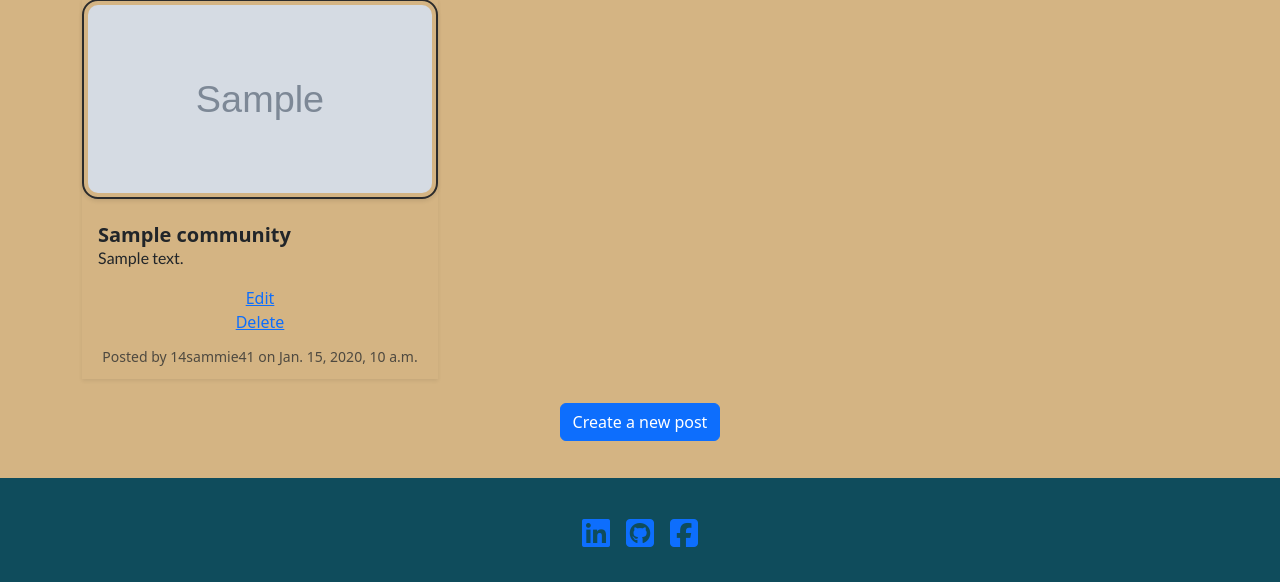
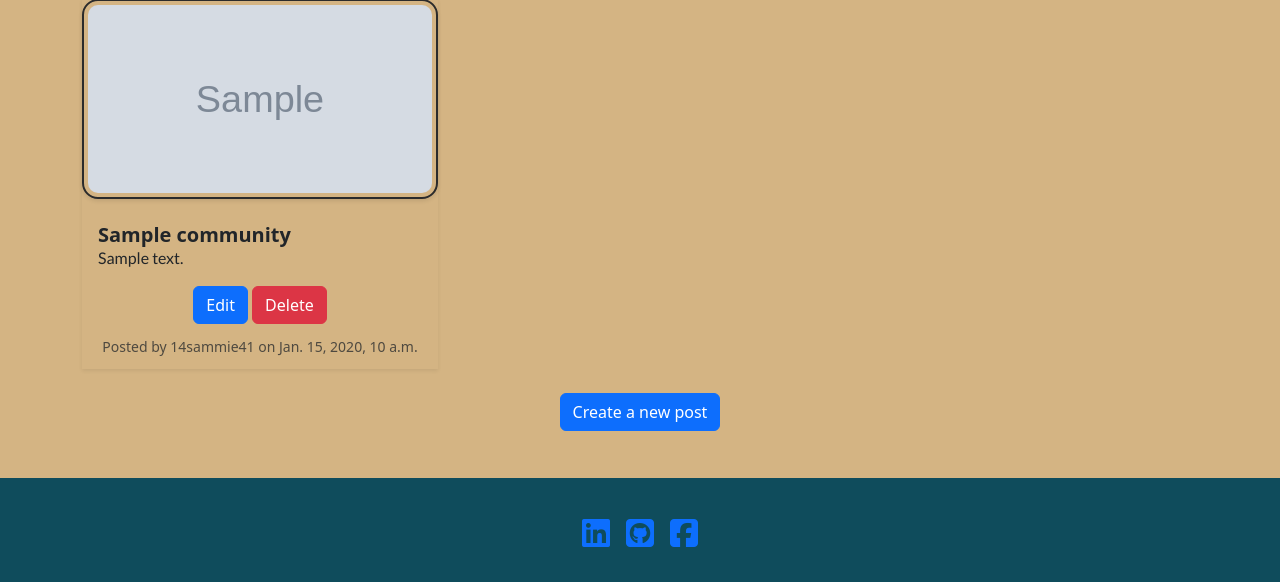
Before and after one commit to 14sammie41/aquascape-haven, a Django app: page /community/ in a window 1280 px wide. Shown: the part 218-800 px from the top of the page. Run offline with Django 5.2, Linux system fonts and the light colour scheme; a user stored in the database is signed in; data comes from the database, SQL or seed files in the repository; tables that the repository leaves empty hold one stand-in row (values such as "Sample post"); grey boxes marked "Sample" are stand-in pictures; some libraries are stand-ins or nearby versions; some web fonts are replaced.

Commit message:
Added proper buttons for CRUD on community page. Added javascript to make interactive cards on community page. Fixed issues with Update and Delete views

```diff
--- a/community/templates/community/community.html
+++ b/community/templates/community/community.html
@@ -11,7 +11,7 @@
 <section class="container my-4">
     <div class="row g-4">
         {% for post in posts %}
-            <div class="col-md-4 h-100">
+            <div class="col-md-4 h-100 post-card" data-url="{% url 'community:post_detail' post.pk %}">
                 <div class="post-wrapper shadow-sm">
                     {% if post.image %}
                         <img class="post-image mx-auto d-block" src="{{ post.image.url }}" alt="{{ post.title }}">
@@ -20,10 +20,12 @@
                         <h5 class="card-title">{{ post.title }}</h5>
                         <p class="card-text">{{ post.content }}</p>
                     </div>
+                    <div>
                     {% if user.is_authenticated and user == post.user %}
-                        <a href="{% url '' post.id %}">Edit</a>
-                        <a href="{% url '' post.id %}">Delete</a>
+                        <a href="{% url 'community:post_update' post.id %}" class="btn btn-primary">Edit</a>
+                        <a href="{% url 'community:post_delete' post.id %}" class="btn btn-danger">Delete</a>
                     {% endif %}
+                    </div>
                     <div class="card-footer text-muted small">
                         Posted by {{ post.user.username }} on {{ post.created_at }}
                     </div>
--- a/community/templates/community/post_detail.html
+++ b/community/templates/community/post_detail.html
@@ -15,6 +15,10 @@
                 Posted by {{ post.user.username }} on {{ post.created_at|date:"F j, Y, g:i a" }}
             </small>
             <div class="mt-4">
+                {% if user.is_authenticated and user == post.user %}
+                    <a href="{% url 'community:post_update' post.id %}" class="btn btn-primary">Edit</a>
+                    <a href="{% url 'community:post_delete' post.id %}" class="btn btn-danger">Delete</a>
+                {% endif %}
                 <a href="{% url 'community:community' %}" class="btn btn-outline-primary">Back to Community</a>
             </div>
         </div>
--- a/community/urls.py
+++ b/community/urls.py
@@ -8,5 +8,6 @@ urlpatterns = [
     path('create/', views.create_post, name='create_post'),
     path('posts/<int:pk>/', views.post_detail, name='post_detail'),
     path('posts/<int:pk>/edit/', views.create_post, name='create_post'),
+    path('posts/<int:pk>/update/', views.post_update, name='post_update'),
     path('posts/<int:pk>/delete/', views.post_delete, name='post_delete'),
 ]
--- a/community/views.py
+++ b/community/views.py
@@ -58,11 +58,9 @@ def post_delete(request, pk):
     View to delete a community post
     """
     post = get_object_or_404(Community, pk=pk, user=request.user)
-    if request.method == 'POST':
-        post.delete()
-        messages.WARNING(request, 'Post deleted.')
-        return redirect('account_dashboard')
-
+    post.delete()
+    messages.warning(request, 'Post deleted.')
+    return redirect('community')
 
 def post_detail(request, pk):
     """
--- /dev/null
+++ b/static/js/community.js
@@ -0,0 +1,6 @@
+console.log('Community JS loaded');
+document.querySelectorAll('.post-card').forEach(card => {
+    card.addEventListener('click', () => {
+        window.location = card.dataset.url;
+    });
+});
--- a/templates/base.html
+++ b/templates/base.html
@@ -215,6 +215,7 @@
         {% block postloadjs %}
         <script src="https://code.jquery.com/jquery-3.6.0.min.js"></script>
         <script src="https://cdn.jsdelivr.net/npm/bootstrap@5.3.2/dist/js/bootstrap.bundle.min.js"></script>
+        <script src="{% static 'js/community.js' %}"></script>
         {% endblock %}
     </div>
 </body>
```
